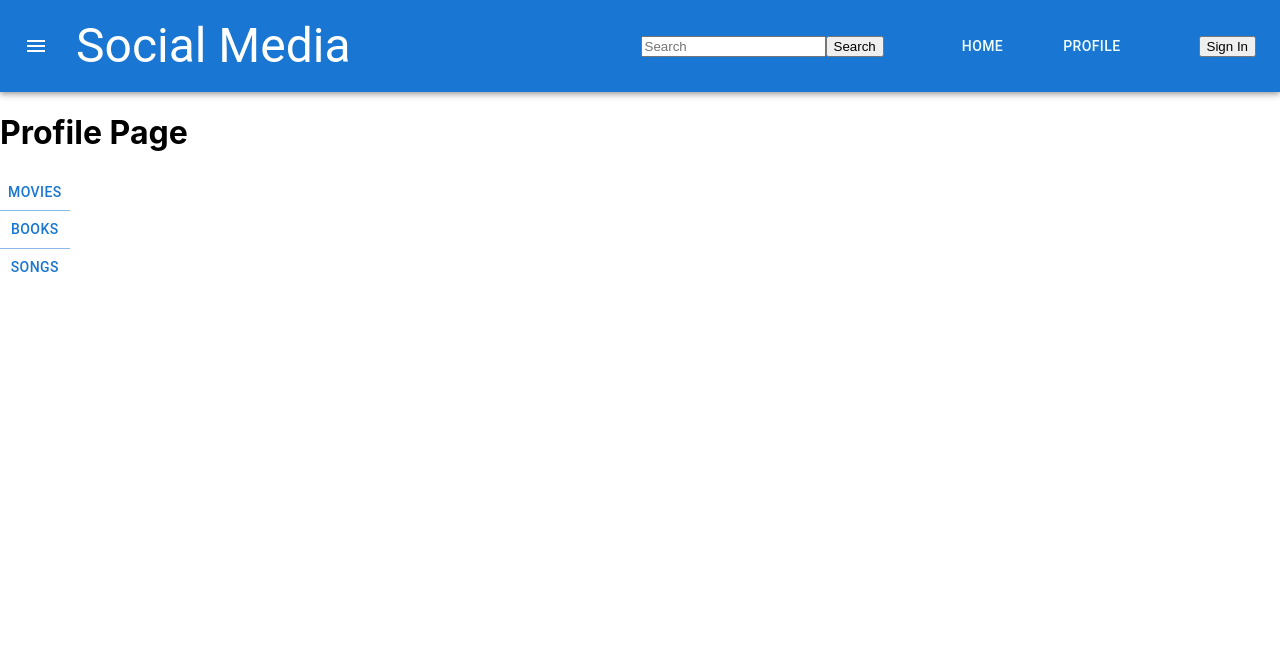
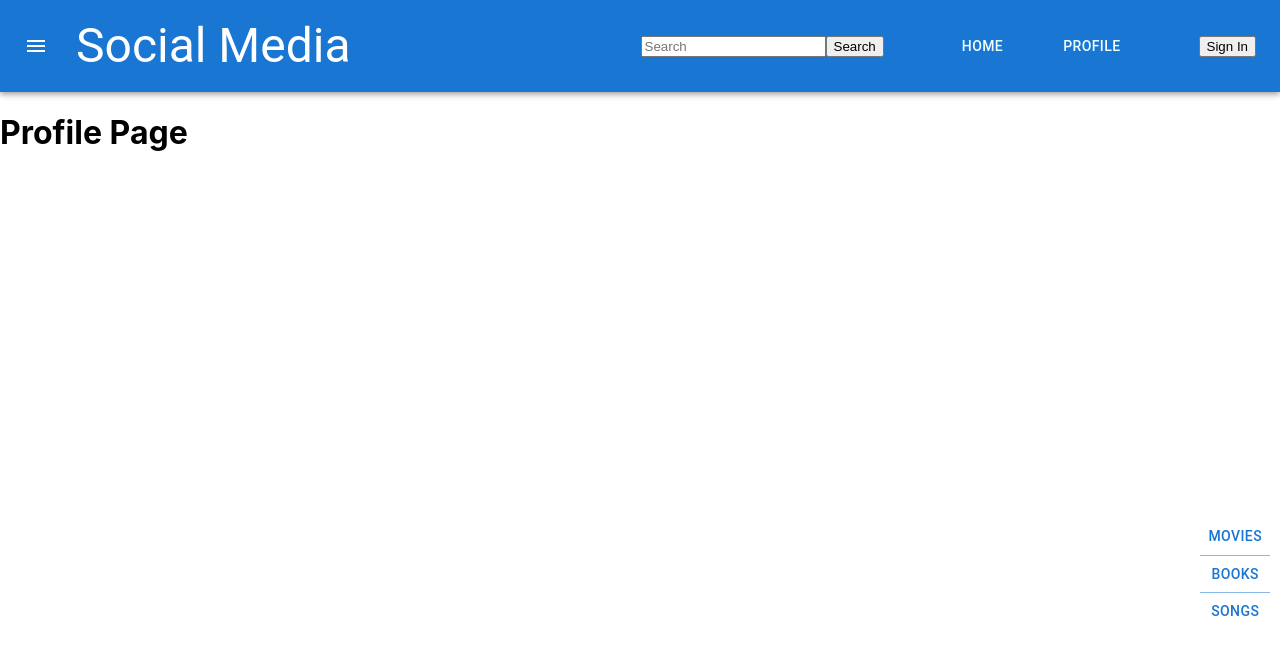
Before and after one commit to Team-Social-Media/social-network, a Next.js app: page /profile in a window 1280 px wide. Shown: the top 654 px of the page. Built offline with nearby package versions, Linux system fonts and the light colour scheme; no server answers.

Commit message:
update some sidebar components

```diff
--- a/components/Sidebar.js
+++ b/components/Sidebar.js
@@ -1,9 +1,9 @@
 import * as React from 'react';
-import { styled } from '@mui/material/styles';
 import Button from '@mui/material/Button';
 import ButtonGroup from '@mui/material/ButtonGroup';
-import Paper from '@mui/material/Paper';
+import Box from '@mui/material/Box';
 import Grid from '@mui/material/Grid';
+import sidebarStyles from '../styles/Sidebar.module.css';
 
 
 function Sidebar() {
@@ -13,7 +13,7 @@ function Sidebar() {
       <React.Fragment>
         <Grid container spacing={0} sx={{}}>
           <Grid item xs={12} sx={{ height: '100' }}>
-            <div className='sidebar-container' sx={{height: '100vh'}}>
+            <Box className={sidebarStyles.sidebar} sx={{height: '100vh'}}>
               <ButtonGroup orientation='vertical' variant='text'>
                 <Button>
                   Movies
@@ -25,7 +25,7 @@ function Sidebar() {
                   Songs
                 </Button>
               </ButtonGroup>
-            </div>
+            </Box>
           </Grid>
         </Grid>
       </React.Fragment>
--- a/styles/Footer.module.css
+++ b/styles/Footer.module.css
@@ -1,7 +1,7 @@
 .footer {
   display: flex;
   flex: 1;
-  padding: 2rem 0;
+  padding: 1rem 0;
   border-top: 1px solid #eaeaea;
   justify-content: center;
   align-items: center;
--- /dev/null
+++ b/styles/Sidebar.module.css
@@ -0,0 +1,10 @@
+.sidebar {
+  height: 80px;
+  padding: 10px;
+  background-color: 'white';
+  color: #fff;
+  display: flex;
+  align-items: center;
+  justify-content: flex-end;
+  font-size: inherit;
+}
```
